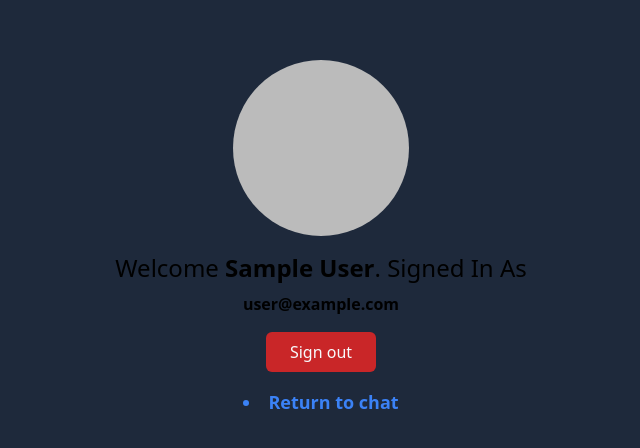
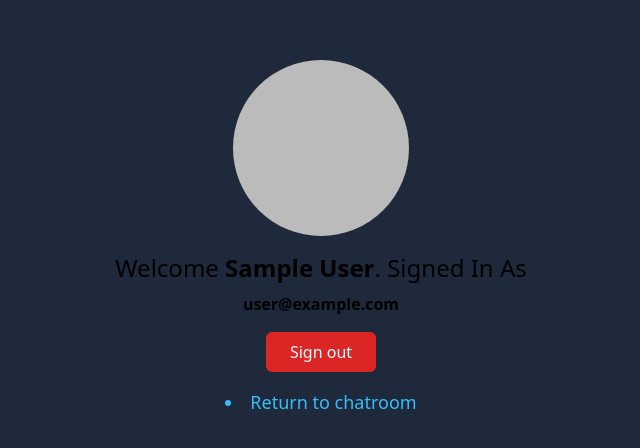
Before and after one commit to TLRKiliann/next-chat, a Next.js app in the folder my-app/: page /logout in a window 1280 px wide. Shown: the part 162-610 px from the top of the page, without its empty margins (319-959 px from the left). Built offline with nearby package versions, Linux system fonts and the light colour scheme; no server answers; sample sign-in values are in the browser's storage.

Commit message:
btn to logout improved

```diff
--- a/my-app/app/(auth)/logout/page.tsx
+++ b/my-app/app/(auth)/logout/page.tsx
@@ -28,14 +28,14 @@ export default function LogoutPage() {
         <p className="font-bold mb-4">
           {session.user?.email}
         </p>
-        <button className="text-slate-50 bg-red-600/90 transition trasform duration-200
-          hover:scale-105 py-2 px-6 rounded-md hover:shadow-btn"
-          onClick={() => signOut()}>
+        <button className="text-slate-50 bg-red-600 transition trasform duration-100
+          hover:bg-red-600/90 hover:scale-105 active:bg-red-500 active:scale-95 py-2 px-6
+          rounded-md hover:shadow-btn" onClick={() => signOut()}>
           Sign out
         </button>
-        <li className="text-lg font-bold text-blue-500 hover:text-blue-600 active:text-blue-400 mt-4">
+        <li className="text-lg text-sky-400 hover:text-sky-500 active:text-sky-400 mt-4">
           <Link href="/chatroom">
-            Return to chat
+            Return to chatroom
           </Link>
         </li>
 
```
